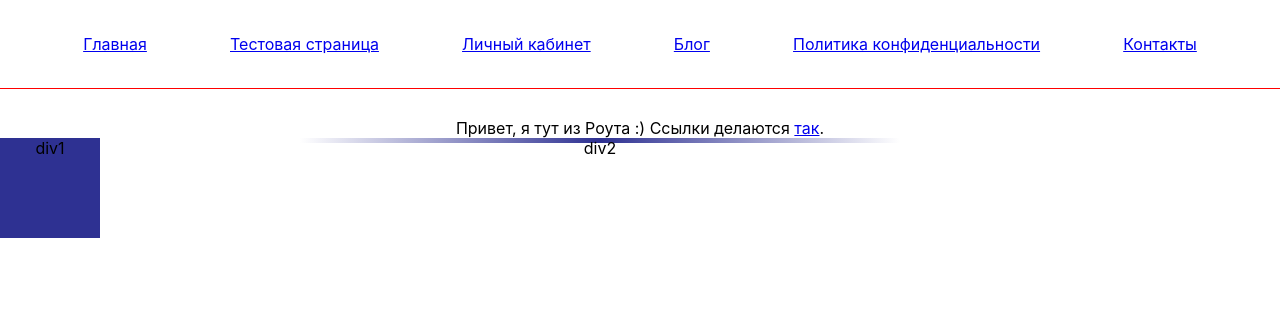
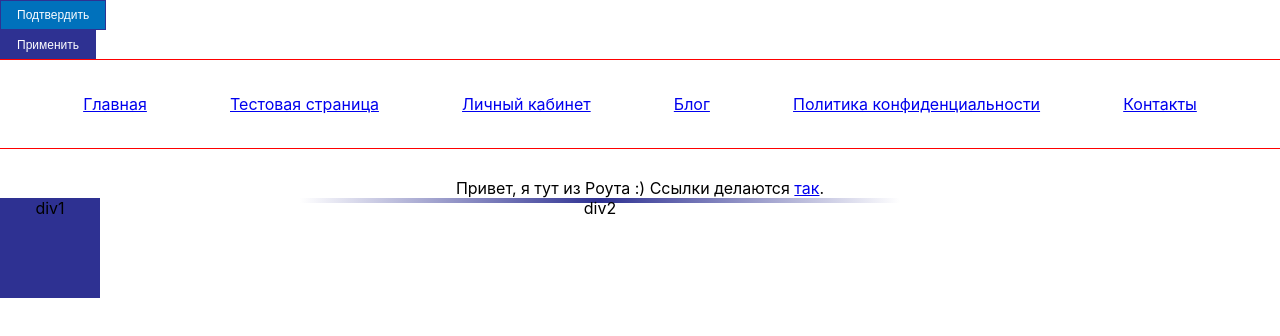
Before and after one commit to vartuom/i-am-helping, a React (Create React App) app: page / in a window 1280 px wide. Shown: the top 336 px of the page. Built offline with nearby package versions, Linux system fonts and the light colour scheme.

Commit message:
added text buttons

```diff
--- a/src/components/app/App.tsx
+++ b/src/components/app/App.tsx
@@ -3,11 +3,15 @@ import {Link, Route, Routes} from "react-router-dom";
 import TestPage from "../../pages/testPage";
 import AnotherTestPage from "../../pages/anotherTestPage";
 import PersonalPage from '../../pages/PersonalPage/PersonalPage';
+import TextButton from '../ui/TextButton/TextButton';
 
 
 function App() {
   return (
     <div className="App">
+      <TextButton text="Подтвердить"/>
+      <TextButton color="dark" text="Применить"/>
+
       <nav className='header'>
         <Link to='/'>Главная</Link>
         <Link to='/anotherTestPage'>Тестовая страница</Link>
--- /dev/null
+++ b/src/components/ui/TextButton/TextButton.scss
@@ -0,0 +1,43 @@
+@import '../../../constants/scss-variables.scss';
+
+.ActionButton {
+  height: 30px;
+  padding: 0px 16px;
+  margin: 0;
+  display: flex;
+  align-items: center;
+  justify-content: center;
+  border: 1px solid $colorMain;
+  box-sizing: border-box;
+  text-align: center;
+  cursor: pointer;
+  font-weight: 400;
+  font-size: 12px;
+  line-height: 14px;
+}
+
+.ActionButtonLight{
+  background-color: transparent;
+  color: $colorMain;
+}
+
+.ActionButtonDark{
+  background-color: $colorMain;
+  color: $colorBgcPopup;
+}
+
+.ActionButton:hover {
+  background-color: $colorBtnFirst;
+  color: $colorBgc;
+}
+
+.ActionButtonLight:disabled {
+  background-color: $colorBgcPopup;
+  border: 1px solid $colorSupport;
+  color: $colorSupport;
+}
+
+.ActionButtonDark:disabled {
+  background-color: $colorDisable; //grey
+  color: $colorBgcPopup;
+}
--- /dev/null
+++ b/src/components/ui/TextButton/TextButton.tsx
@@ -0,0 +1,33 @@
+import './TextButton.scss'
+import { FC } from 'react';
+
+interface IButton {
+  onClick?: () => unknown;
+  extraClass?: string;
+  disabled?: boolean;
+  type?: 'submit' | 'reset' | 'button';
+  text?: string;
+  children?: React.ReactNode;
+  color?: "light" | "dark";
+}
+
+const ActionButton: FC<IButton> = ({
+  onClick,
+  disabled = false,
+  type = 'button',
+  color = "light",
+  text
+}) => {
+  return (
+    <button
+      onClick={onClick}
+      disabled={disabled}
+      type={type}
+      className = {"ActionButton" + " " + (color === 'light' ? "ActionButtonLight": "ActionButtonDark")}
+    >
+      {text}
+    </button>
+  );
+};
+
+export default ActionButton;
```
